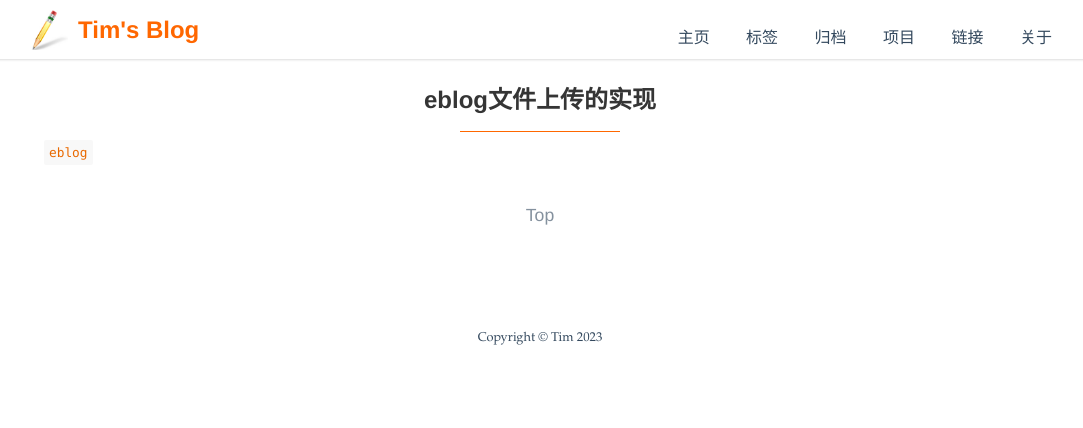
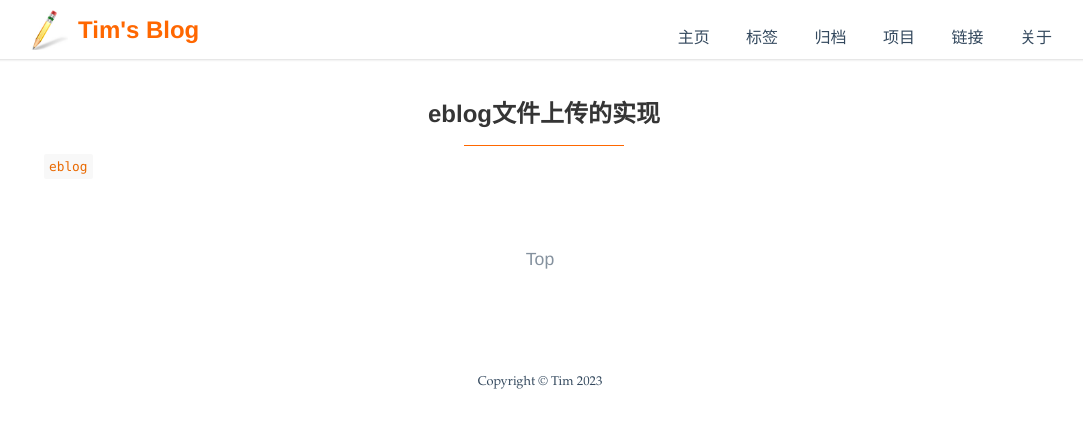
Before and after one commit to leanfish2011/leanfish2011.github.io, a Jekyll site: the page built from draft/2023-06-04-eblog文件上传的实现.md, in a window 1280 px wide. Shown: the top 428 px of the page, without its empty margins (100-1183 px from the left). Built offline with Jekyll 4.4.1, drawn with Linux system fonts in a browser that asks for light colours; comment, search, counter and statistics services are not loaded.

Commit message:
feat:width

```diff
--- a/_sass/tale/_post.scss
+++ b/_sass/tale/_post.scss
@@ -1,4 +1,7 @@
 .post {
+  width: 1000px;
+  margin: 30px auto;
+
   &-info {
     color: $default-tint;
     font-family: $serif-secondary;
```
